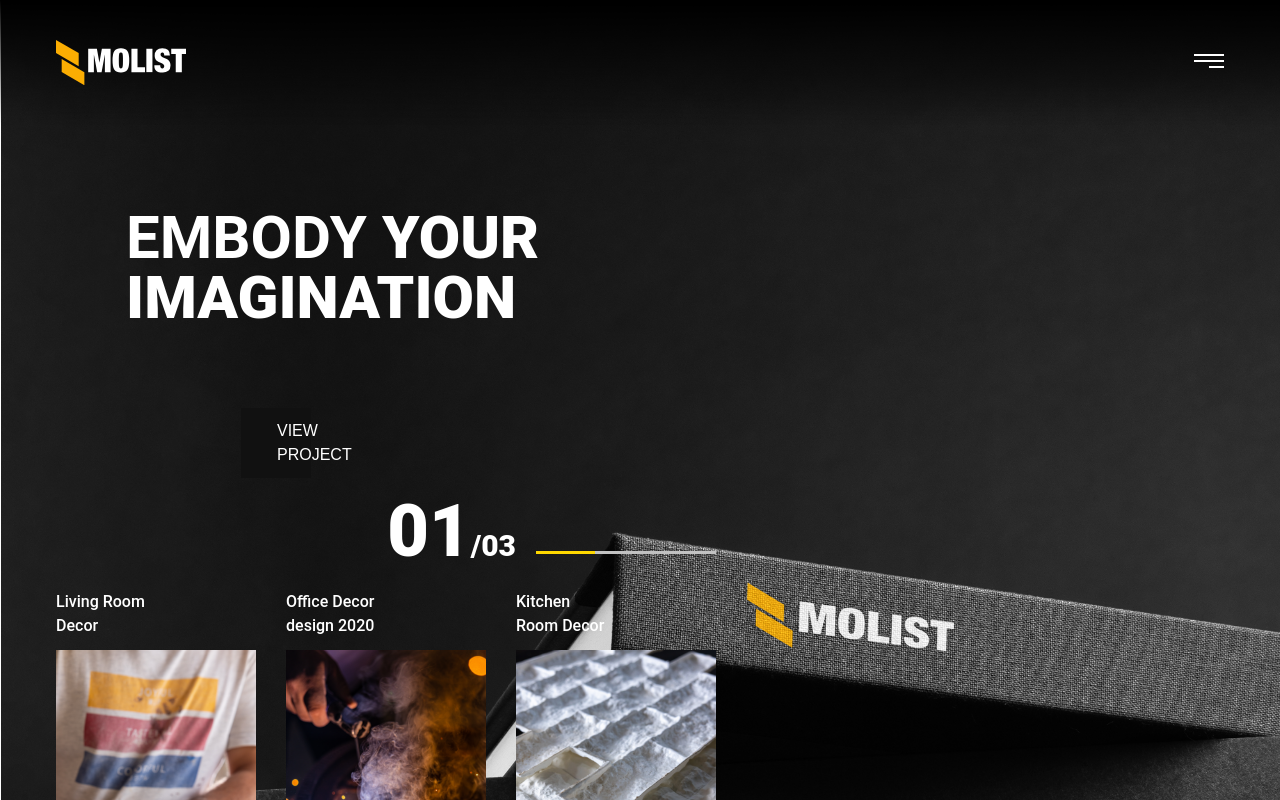
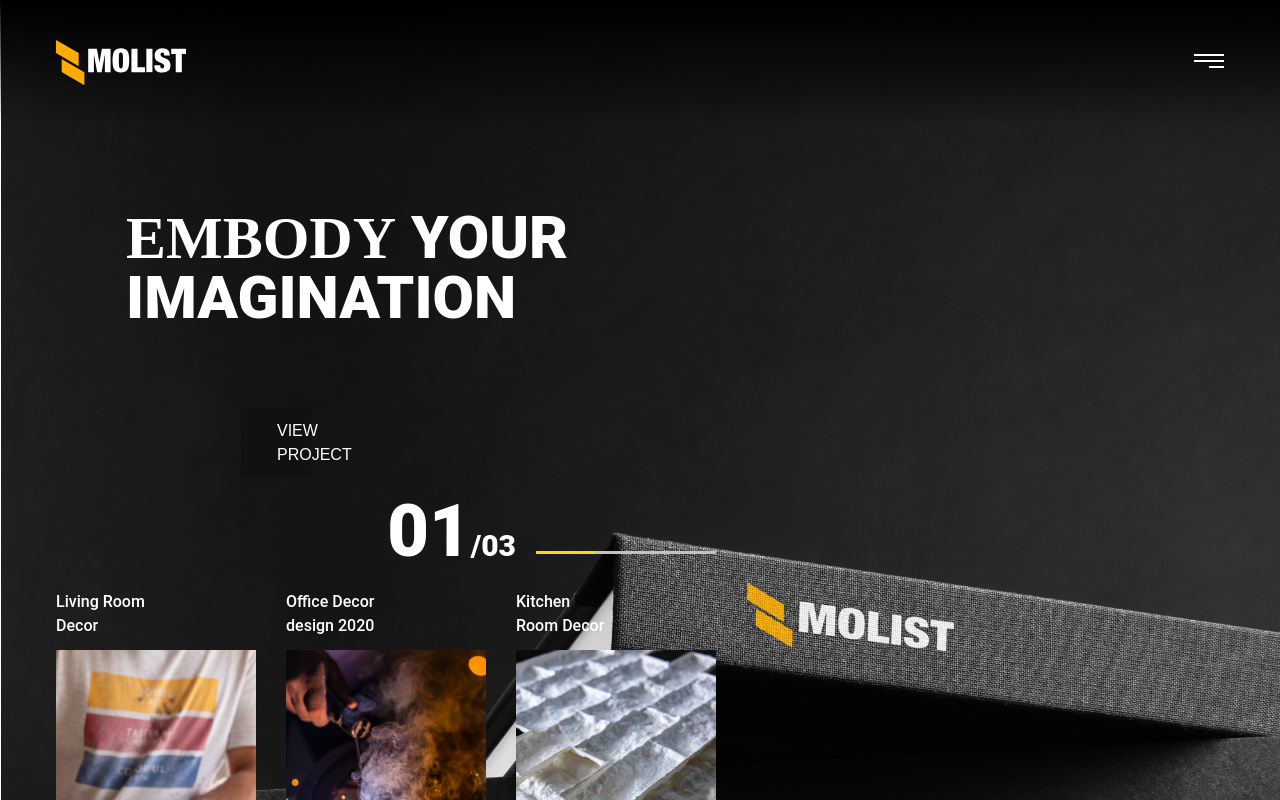
Before and after one commit to yahyachakiri/molist, a Next.js app: page / in a window 1280 px wide. Shown: the top 800 px of the page. Built offline with nearby package versions, Linux system fonts and the light colour scheme.

Commit message:
index test

```diff
--- a/tailwind.config.js
+++ b/tailwind.config.js
@@ -7,6 +7,7 @@ module.exports = {
   theme: {
     extend: {},
     fontFamily: {
+      'bodoni': 'Bodoni Moda',
       'teko': "'Teko', sans-serif",
     },
     colors: {
```
